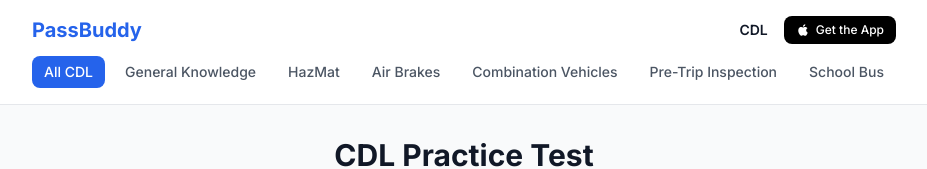
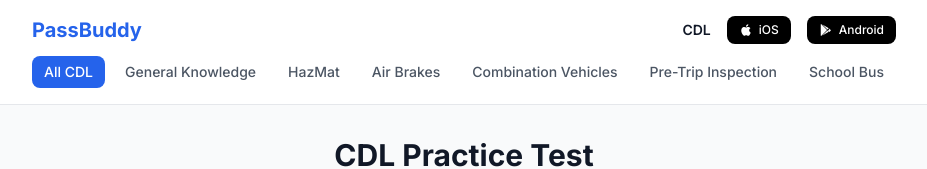
Before and after one commit to bjjhnsn1/passbuddy, a Next.js app: page /cdl in a window 1280 px wide. Shown: the top 169 px of the page, without its empty margins (176-1103 px from the left). Built offline with nearby package versions, Linux system fonts and the light colour scheme; no server answers.

Commit message:
adding google play link

```diff
--- a/src/app/page.tsx
+++ b/src/app/page.tsx
@@ -80,6 +80,7 @@
     "https://apps.apple.com/app/dmv-study-buddy/id6504884269",
     "https://apps.apple.com/app/motorcycle-permit-study-buddy/id6450431915",
     "https://apps.apple.com/app/servsafe-practice-test-prep/id6467704764",
+    "https://play.google.com/store/apps/details?id=com.exampreppy.cdl",
   ],
 };
 
--- a/src/components/ExamClient.tsx
+++ b/src/components/ExamClient.tsx
@@ -7,6 +7,7 @@
 interface ExamClientProps {
   questions: Question[];
   appStoreUrl: string;
+  playStoreUrl?: string;
   relatedTopics: { href: string; label: string }[];
   crossCategoryLinks: { href: string; label: string }[];
   totalQuestionCount: string;
@@ -15,6 +16,7 @@
 export default function ExamClient({
   questions,
   appStoreUrl,
+  playStoreUrl,
   relatedTopics,
   crossCategoryLinks,
   totalQuestionCount,
@@ -113,18 +115,34 @@
                   ? `${totalQuestionCount} questions with full explanations in the app.`
                   : `The app has ${totalQuestionCount} questions to get you ready.`}
               </p>
+              <div className="flex flex-col sm:flex-row gap-2 justify-center">
                 <a
                   href={appStoreUrl}
                   target="_blank"
                   rel="noopener noreferrer"
-                onClick={() => trackEvent("app_store_click", { location: "score_screen", score: score, total: total })}
+                  onClick={() => trackEvent("app_store_click", { location: "score_screen", store: "ios", score: score, total: total })}
                   className="inline-flex items-center justify-center gap-2 bg-black text-white px-5 py-2.5 rounded-xl text-sm font-medium hover:bg-gray-800 transition-colors"
                 >
                   <svg className="w-4 h-4" viewBox="0 0 24 24" fill="currentColor">
                     <path d="M18.71 19.5c-.83 1.24-1.71 2.45-3.05 2.47-1.34.03-1.77-.79-3.29-.79-1.53 0-2 .77-3.27.82-1.31.05-2.3-1.32-3.14-2.53C4.25 17 2.94 12.45 4.7 9.39c.87-1.52 2.43-2.48 4.12-2.51 1.28-.02 2.5.87 3.29.87.78 0 2.26-1.07 3.8-.91.65.03 2.47.26 3.64 1.98-.09.06-2.17 1.28-2.15 3.81.03 3.02 2.65 4.03 2.68 4.04-.03.07-.42 1.44-1.38 2.83M13 3.5c.73-.83 1.94-1.46 2.94-1.5.13 1.17-.34 2.35-1.04 3.19-.69.85-1.83 1.51-2.95 1.42-.15-1.15.41-2.35 1.05-3.11z" />
                   </svg>
-                Download on the App Store
+                  Download for iOS
                 </a>
+                {playStoreUrl && (
+                  <a
+                    href={playStoreUrl}
+                    target="_blank"
+                    rel="noopener noreferrer"
+                    onClick={() => trackEvent("app_store_click", { location: "score_screen", store: "android", score: score, total: total })}
+                    className="inline-flex items-center justify-center gap-2 bg-black text-white px-5 py-2.5 rounded-xl text-sm font-medium hover:bg-gray-800 transition-colors"
+                  >
+                    <svg className="w-4 h-4" viewBox="0 0 24 24" fill="currentColor">
+                      <path d="M3.609 1.814L13.792 12 3.61 22.186a.996.996 0 0 1-.61-.92V2.734a1 1 0 0 1 .609-.92zm10.89 10.893l2.302 2.302-10.937 6.333 8.635-8.635zm3.199-3.199l2.302 2.302a1 1 0 0 1 0 1.38l-2.302 2.302L15.396 13l2.302-2.492zM5.864 2.658L16.8 8.99l-2.302 2.303-8.635-8.635z"/>
+                    </svg>
+                    Download for Android
+                  </a>
+                )}
+              </div>
             </div>
           )}
 
--- a/src/components/ExamPage.tsx
+++ b/src/components/ExamPage.tsx
@@ -143,8 +143,21 @@
                 <svg className="w-3.5 h-3.5" viewBox="0 0 24 24" fill="currentColor">
                   <path d="M18.71 19.5c-.83 1.24-1.71 2.45-3.05 2.47-1.34.03-1.77-.79-3.29-.79-1.53 0-2 .77-3.27.82-1.31.05-2.3-1.32-3.14-2.53C4.25 17 2.94 12.45 4.7 9.39c.87-1.52 2.43-2.48 4.12-2.51 1.28-.02 2.5.87 3.29.87.78 0 2.26-1.07 3.8-.91.65.03 2.47.26 3.64 1.98-.09.06-2.17 1.28-2.15 3.81.03 3.02 2.65 4.03 2.68 4.04-.03.07-.42 1.44-1.38 2.83M13 3.5c.73-.83 1.94-1.46 2.94-1.5.13 1.17-.34 2.35-1.04 3.19-.69.85-1.83 1.51-2.95 1.42-.15-1.15.41-2.35 1.05-3.11z"/>
                 </svg>
-                Get the App
+                iOS
               </a>
+              {config.playStoreUrl && (
+                <a
+                  href={config.playStoreUrl}
+                  target="_blank"
+                  rel="noopener noreferrer"
+                  className="inline-flex items-center gap-1.5 px-3 py-1.5 bg-black text-white rounded-lg text-xs font-medium hover:bg-gray-800 transition-colors"
+                >
+                  <svg className="w-3.5 h-3.5" viewBox="0 0 24 24" fill="currentColor">
+                    <path d="M3.609 1.814L13.792 12 3.61 22.186a.996.996 0 0 1-.61-.92V2.734a1 1 0 0 1 .609-.92zm10.89 10.893l2.302 2.302-10.937 6.333 8.635-8.635zm3.199-3.199l2.302 2.302a1 1 0 0 1 0 1.38l-2.302 2.302L15.396 13l2.302-2.492zM5.864 2.658L16.8 8.99l-2.302 2.303-8.635-8.635z"/>
+                  </svg>
+                  Android
+                </a>
+              )}
             </div>
           </div>
           {cat.topics.length > 0 && (
@@ -199,6 +212,7 @@
           <ExamClient
             questions={questions}
             appStoreUrl={config.appStoreUrl}
+            playStoreUrl={config.playStoreUrl}
             relatedTopics={config.relatedTopics}
             crossCategoryLinks={crossCategoryLinks}
             totalQuestionCount={config.totalQuestionCount}
--- a/src/config.ts
+++ b/src/config.ts
@@ -1,6 +1,7 @@
 import { ExamConfig } from "./types";
 
 const CDL_APP_STORE = "https://apps.apple.com/app/cdl-test-prep-study-buddy/id6444111149";
+const CDL_PLAY_STORE = "https://play.google.com/store/apps/details?id=com.exampreppy.cdl";
 const DMV_APP_STORE = "https://apps.apple.com/app/dmv-study-buddy/id6504884269";
 const MOTO_APP_STORE = "https://apps.apple.com/app/motorcycle-permit-study-buddy/id6450431915";
 const SS_APP_STORE = "https://apps.apple.com/app/servsafe-practice-test-prep/id6467704764";
@@ -87,6 +88,7 @@
       { href: "/cdl/tanker", label: "Tanker" },
     ],
     appStoreUrl: utm(CDL_APP_STORE, "cdl"),
+    playStoreUrl: utm(CDL_PLAY_STORE, "cdl"),
     totalQuestionCount: "1,200+",
   },
   "cdl/general-knowledge": {
@@ -104,6 +106,7 @@
       { href: "/cdl/combination-vehicles", label: "Combination Vehicles" },
     ],
     appStoreUrl: utm(CDL_APP_STORE, "cdl-general-knowledge"),
+    playStoreUrl: utm(CDL_PLAY_STORE, "cdl-general-knowledge"),
     totalQuestionCount: "1,200+",
   },
   "cdl/hazmat": {
@@ -120,6 +123,7 @@
       { href: "/cdl/general-knowledge", label: "General Knowledge" },
     ],
     appStoreUrl: utm(CDL_APP_STORE, "cdl-hazmat"),
+    playStoreUrl: utm(CDL_PLAY_STORE, "cdl-hazmat"),
     totalQuestionCount: "1,200+",
   },
   "cdl/air-brakes": {
@@ -137,6 +141,7 @@
       { href: "/cdl/pre-trip-inspection", label: "Pre-Trip Inspection" },
     ],
     appStoreUrl: utm(CDL_APP_STORE, "cdl-air-brakes"),
+    playStoreUrl: utm(CDL_PLAY_STORE, "cdl-air-brakes"),
     totalQuestionCount: "1,200+",
   },
   "cdl/combination-vehicles": {
@@ -153,6 +158,7 @@
       { href: "/cdl/general-knowledge", label: "General Knowledge" },
     ],
     appStoreUrl: utm(CDL_APP_STORE, "cdl-combination-vehicles"),
+    playStoreUrl: utm(CDL_PLAY_STORE, "cdl-combination-vehicles"),
     totalQuestionCount: "1,200+",
   },
   "cdl/pre-trip-inspection": {
@@ -169,6 +175,7 @@
       { href: "/cdl/general-knowledge", label: "General Knowledge" },
     ],
     appStoreUrl: utm(CDL_APP_STORE, "cdl-pre-trip"),
+    playStoreUrl: utm(CDL_PLAY_STORE, "cdl-pre-trip"),
     totalQuestionCount: "1,200+",
   },
   "cdl/school-bus": {
@@ -185,6 +192,7 @@
       { href: "/cdl/air-brakes", label: "Air Brakes" },
     ],
     appStoreUrl: utm(CDL_APP_STORE, "cdl-school-bus"),
+    playStoreUrl: utm(CDL_PLAY_STORE, "cdl-school-bus"),
     totalQuestionCount: "1,200+",
   },
   "cdl/tanker": {
@@ -201,6 +209,7 @@
       { href: "/cdl/general-knowledge", label: "General Knowledge" },
     ],
     appStoreUrl: utm(CDL_APP_STORE, "cdl-tanker"),
+    playStoreUrl: utm(CDL_PLAY_STORE, "cdl-tanker"),
     totalQuestionCount: "1,200+",
   },
 
--- a/src/types.ts
+++ b/src/types.ts
@@ -22,5 +22,6 @@
   category: string;
   relatedTopics: { href: string; label: string }[];
   appStoreUrl: string;
+  playStoreUrl?: string;
   totalQuestionCount: string;
 }
```
Lines whose indentation alone changed are shown as unchanged.
